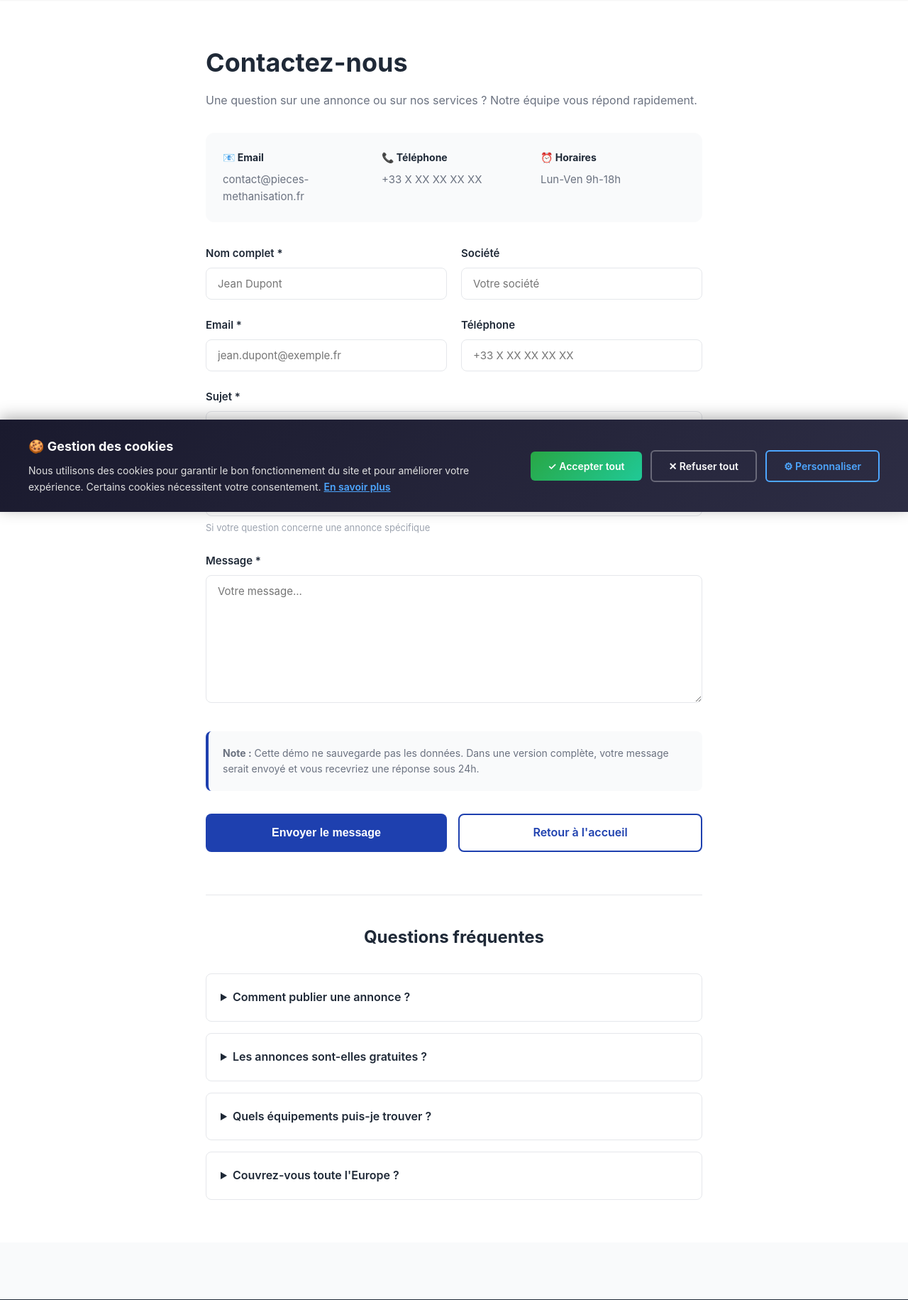
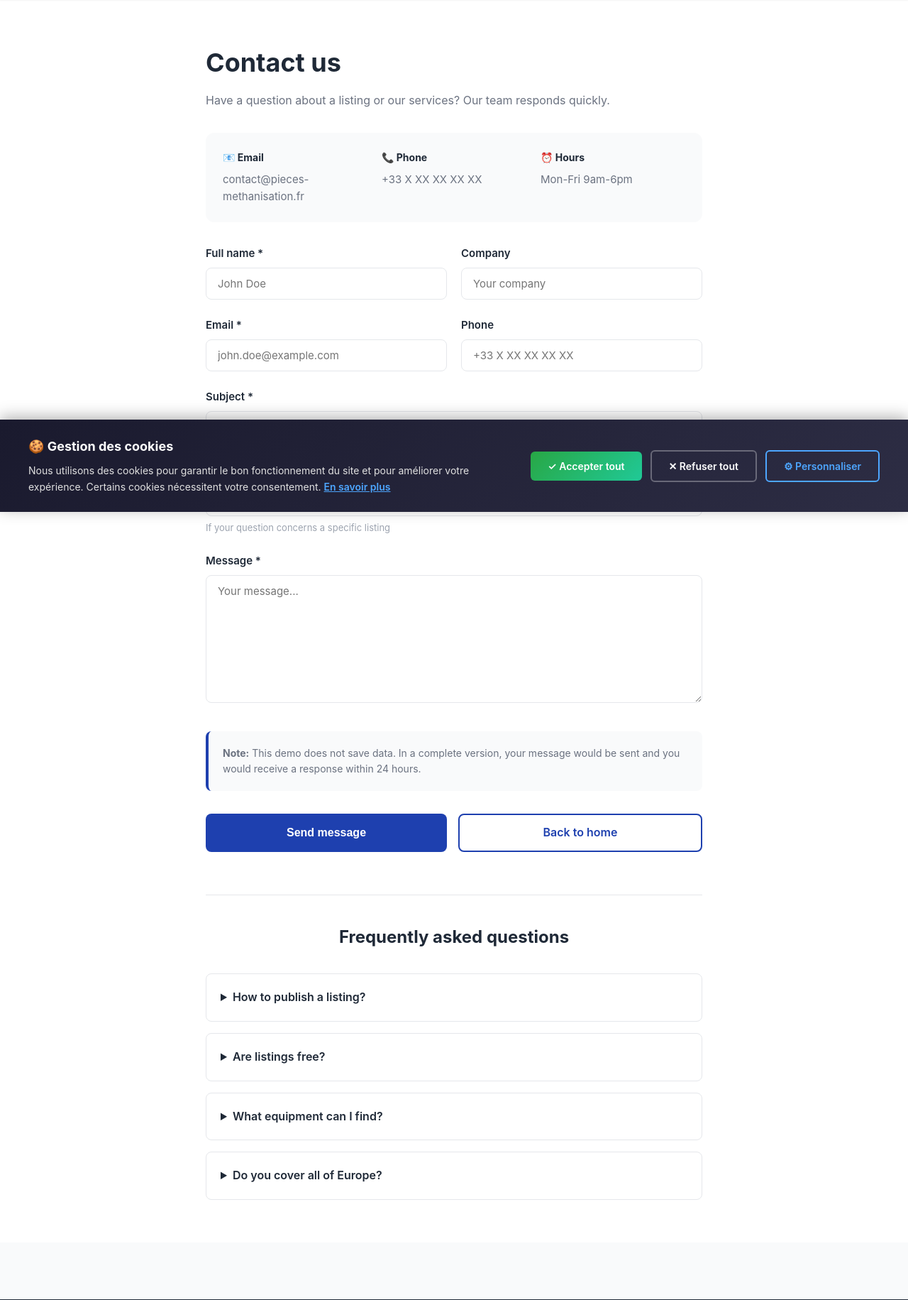
Before and after one commit to jeanlura92-alt/pieces-methanisation, a FastAPI app: page /contact in a window 1280 px wide. Shown: the part 79-1910 px from the top of the page at 71% size. Run offline with FastAPI, Linux system fonts and the light colour scheme.

Commit message:
Add i18n translations to remaining templates (wizard_step5, payment pages, contact, signaler, admin_reports)
Co-authored-by: jeanlura92-alt <235302261+jeanlura92-alt@users.noreply.github.com>

```diff
--- a/app/templates/contact.html
+++ b/app/templates/contact.html
@@ -3,22 +3,22 @@
 {% block content %}
 <section class="form-page">
   <div class="form-container">
-    <h1>Contactez-nous</h1>
-    <p class="subtitle">Une question sur une annonce ou sur nos services ? Notre équipe vous répond rapidement.</p>
+    <h1>{{ _("Contact us") }}</h1>
+    <p class="subtitle">{{ _("Have a question about a listing or our services? Our team responds quickly.") }}</p>
 
     <div style="background: var(--bg-light); padding: 24px; border-radius: var(--radius-lg); margin-bottom: 32px;">
       <div style="display: grid; grid-template-columns: repeat(auto-fit, minmax(200px, 1fr)); gap: 20px;">
         <div>
-          <h4 style="font-size: 14px; font-weight: 700; color: var(--text-dark); margin-bottom: 8px;">📧 Email</h4>
+          <h4 style="font-size: 14px; font-weight: 700; color: var(--text-dark); margin-bottom: 8px;">📧 {{ _("Email") }}</h4>
           <p style="font-size: 15px; color: var(--text-gray);">contact@pieces-methanisation.fr</p>
         </div>
         <div>
-          <h4 style="font-size: 14px; font-weight: 700; color: var(--text-dark); margin-bottom: 8px;">📞 Téléphone</h4>
+          <h4 style="font-size: 14px; font-weight: 700; color: var(--text-dark); margin-bottom: 8px;">📞 {{ _("Phone") }}</h4>
           <p style="font-size: 15px; color: var(--text-gray);">+33 X XX XX XX XX</p>
         </div>
         <div>
-          <h4 style="font-size: 14px; font-weight: 700; color: var(--text-dark); margin-bottom: 8px;">⏰ Horaires</h4>
-          <p style="font-size: 15px; color: var(--text-gray);">Lun-Ven 9h-18h</p>
+          <h4 style="font-size: 14px; font-weight: 700; color: var(--text-dark); margin-bottom: 8px;">⏰ {{ _("Hours") }}</h4>
+          <p style="font-size: 15px; color: var(--text-gray);">{{ _("Mon-Fri 9am-6pm") }}</p>
         </div>
       </div>
     </div>
@@ -26,59 +26,59 @@
     <form method="post" action="/contact">
       <div class="form-grid">
         <div class="form-group">
-          <label for="name">Nom complet *</label>
-          <input type="text" id="name" name="name" required placeholder="Jean Dupont" />
+          <label for="name">{{ _("Full name") }} *</label>
+          <input type="text" id="name" name="name" required placeholder="{{ _('John Doe') }}" />
         </div>
 
         <div class="form-group">
-          <label for="company">Société</label>
-          <input type="text" id="company" name="company" placeholder="Votre société" />
+          <label for="company">{{ _("Company") }}</label>
+          <input type="text" id="company" name="company" placeholder="{{ _('Your company') }}" />
         </div>
       </div>
 
       <div class="form-grid">
         <div class="form-group">
-          <label for="email">Email *</label>
-          <input type="email" id="email" name="email" required placeholder="jean.dupont@exemple.fr" />
+          <label for="email">{{ _("Email") }} *</label>
+          <input type="email" id="email" name="email" required placeholder="{{ _('john.doe@example.com') }}" />
         </div>
 
         <div class="form-group">
-          <label for="phone">Téléphone</label>
-          <input type="tel" id="phone" name="phone" placeholder="+33 X XX XX XX XX" />
+          <label for="phone">{{ _("Phone") }}</label>
+          <input type="tel" id="phone" name="phone" placeholder="{{ _('+33 X XX XX XX XX') }}" />
         </div>
       </div>
 
       <div class="form-group">
-        <label for="subject">Sujet *</label>
+        <label for="subject">{{ _("Subject") }} *</label>
         <select id="subject" name="subject" required>
-          <option value="">Sélectionnez un sujet...</option>
-          <option value="question-annonce">Question sur une annonce</option>
-          <option value="deposer-annonce">Déposer une annonce</option>
-          <option value="info-generale">Information générale</option>
-          <option value="partenariat">Partenariat</option>
-          <option value="support">Support technique</option>
-          <option value="rgpd">Demande RGPD (accès, suppression, rectification)</option>
-          <option value="autre">Autre</option>
+          <option value="">{{ _("Select a subject...") }}</option>
+          <option value="question-annonce">{{ _("Question about a listing") }}</option>
+          <option value="deposer-annonce">{{ _("Post a listing") }}</option>
+          <option value="info-generale">{{ _("General information") }}</option>
+          <option value="partenariat">{{ _("Partnership") }}</option>
+          <option value="support">{{ _("Technical support") }}</option>
+          <option value="rgpd">{{ _("GDPR request (access, deletion, rectification)") }}</option>
+          <option value="autre">{{ _("Other") }}</option>
         </select>
       </div>
 
       <div id="rgpd-notice" style="display: none; margin-top: 16px; padding: 20px; background: #eff6ff; border-radius: var(--radius); border-left: 4px solid var(--primary-color);">
         <h4 style="font-size: 16px; font-weight: 700; margin-bottom: 12px; color: var(--primary-color);">
-          ℹ️ Demande RGPD
+          ℹ️ {{ _("GDPR request") }}
         </h4>
         <p style="font-size: 14px; color: var(--text-gray); line-height: 1.6; margin-bottom: 12px;">
-          Conformément au Règlement Général sur la Protection des Données (RGPD), vous disposez des droits suivants :
+          {{ _("In accordance with the General Data Protection Regulation (GDPR), you have the following rights:") }}
         </p>
         <ul style="margin-left: 24px; font-size: 14px; color: var(--text-gray); line-height: 1.8;">
-          <li><strong>Droit d'accès</strong> : Obtenir une copie de vos données personnelles</li>
-          <li><strong>Droit de rectification</strong> : Corriger des données inexactes</li>
-          <li><strong>Droit à l'effacement</strong> : Supprimer vos données ("droit à l'oubli")</li>
-          <li><strong>Droit d'opposition</strong> : S'opposer au traitement de vos données</li>
-          <li><strong>Droit à la portabilité</strong> : Recevoir vos données dans un format structuré</li>
+          <li><strong>{{ _("Right of access") }}</strong> : {{ _("Obtain a copy of your personal data") }}</li>
+          <li><strong>{{ _("Right to rectification") }}</strong> : {{ _("Correct inaccurate data") }}</li>
+          <li><strong>{{ _("Right to erasure") }}</strong> : {{ _('Delete your data ("right to be forgotten")') }}</li>
+          <li><strong>{{ _("Right to object") }}</strong> : {{ _("Object to the processing of your data") }}</li>
+          <li><strong>{{ _("Right to data portability") }}</strong> : {{ _("Receive your data in a structured format") }}</li>
         </ul>
         <p style="font-size: 14px; color: var(--text-gray); line-height: 1.6; margin-top: 12px; margin-bottom: 0;">
-          Pour exercer ces droits, précisez votre demande dans le message ci-dessous. Nous vous répondrons sous 30 jours.
-          <br>Vous pouvez aussi nous contacter directement à : <strong>privacy@pieces-methanisation.fr</strong>
+          {{ _("To exercise these rights, specify your request in the message below. We will respond within 30 days.") }}
+          <br>{{ _("You can also contact us directly at:") }} <strong>privacy@pieces-methanisation.fr</strong>
         </p>
       </div>
 
@@ -94,57 +94,57 @@
       </script>
 
       <div class="form-group">
-        <label for="reference">Référence d'annonce (si applicable)</label>
+        <label for="reference">{{ _("Listing reference (if applicable)") }}</label>
         <input type="text" id="reference" name="reference" placeholder="#123" />
-        <small>Si votre question concerne une annonce spécifique</small>
+        <small>{{ _("If your question concerns a specific listing") }}</small>
       </div>
 
       <div class="form-group">
-        <label for="message">Message *</label>
-        <textarea id="message" name="message" required placeholder="Votre message..." style="min-height: 180px;"></textarea>
+        <label for="message">{{ _("Message") }} *</label>
+        <textarea id="message" name="message" required placeholder="{{ _('Your message...') }}" style="min-height: 180px;"></textarea>
       </div>
 
       <div style="margin-top: 32px; padding: 20px; background: var(--bg-light); border-radius: var(--radius); border-left: 4px solid var(--primary-color);">
         <p style="font-size: 14px; color: var(--text-gray); line-height: 1.6;">
-          <strong>Note :</strong> Cette démo ne sauvegarde pas les données. Dans une version complète, votre message serait envoyé et vous recevriez une réponse sous 24h.
+          <strong>{{ _("Note:") }}</strong> {{ _("This demo does not save data. In a complete version, your message would be sent and you would receive a response within 24 hours.") }}
         </p>
       </div>
 
       <div style="margin-top: 32px; display: flex; gap: 16px;">
-        <button type="submit" class="btn-primary" style="flex: 1;">Envoyer le message</button>
-        <a href="/" class="btn-secondary" style="flex: 1; text-align: center;">Retour à l'accueil</a>
+        <button type="submit" class="btn-primary" style="flex: 1;">{{ _("Send message") }}</button>
+        <a href="/" class="btn-secondary" style="flex: 1; text-align: center;">{{ _("Back to home") }}</a>
       </div>
     </form>
 
     <div style="margin-top: 60px; padding-top: 40px; border-top: 1px solid var(--border-color);">
-      <h2 style="font-size: 24px; font-weight: 700; margin-bottom: 16px; text-align: center;">Questions fréquentes</h2>
+      <h2 style="font-size: 24px; font-weight: 700; margin-bottom: 16px; text-align: center;">{{ _("Frequently asked questions") }}</h2>
 
       <div style="margin-top: 32px;">
         <details style="margin-bottom: 16px; padding: 20px; background: var(--bg-white); border-radius: var(--radius); border: 1px solid var(--border-color);">
-          <summary style="font-weight: 600; color: var(--text-dark); cursor: pointer;">Comment publier une annonce ?</summary>
+          <summary style="font-weight: 600; color: var(--text-dark); cursor: pointer;">{{ _("How to publish a listing?") }}</summary>
           <p style="margin-top: 12px; color: var(--text-gray); line-height: 1.6;">
-            Rendez-vous sur la page "Déposer une annonce", remplissez le formulaire avec les détails de votre équipement. Votre annonce sera validée et publiée sous 24h.
+            {{ _("Go to the \"Post a listing\" page, fill in the form with your equipment details. Your listing will be validated and published within 24 hours.") }}
           </p>
         </details>
 
         <details style="margin-bottom: 16px; padding: 20px; background: var(--bg-white); border-radius: var(--radius); border: 1px solid var(--border-color);">
-          <summary style="font-weight: 600; color: var(--text-dark); cursor: pointer;">Les annonces sont-elles gratuites ?</summary>
+          <summary style="font-weight: 600; color: var(--text-dark); cursor: pointer;">{{ _("Are listings free?") }}</summary>
           <p style="margin-top: 12px; color: var(--text-gray); line-height: 1.6;">
-            Oui, la publication et la consultation des annonces sont entièrement gratuites pour favoriser les échanges entre professionnels.
+            {{ _("Yes, publishing and browsing listings are completely free to encourage exchanges between professionals.") }}
           </p>
         </details>
 
         <details style="margin-bottom: 16px; padding: 20px; background: var(--bg-white); border-radius: var(--radius); border: 1px solid var(--border-color);">
-          <summary style="font-weight: 600; color: var(--text-dark); cursor: pointer;">Quels équipements puis-je trouver ?</summary>
+          <summary style="font-weight: 600; color: var(--text-dark); cursor: pointer;">{{ _("What equipment can I find?") }}</summary>
           <p style="margin-top: 12px; color: var(--text-gray); line-height: 1.6;">
-            Tous types d'équipements pour méthanisation et biogaz : agitation, pompage, épuration, cogénération, automatisme, instrumentation, etc.
+            {{ _("All types of equipment for methanization and biogas: agitation, pumping, purification, cogeneration, automation, instrumentation, etc.") }}
           </p>
         </details>
 
         <details style="padding: 20px; background: var(--bg-white); border-radius: var(--radius); border: 1px solid var(--border-color);">
-          <summary style="font-weight: 600; color: var(--text-dark); cursor: pointer;">Couvrez-vous toute l'Europe ?</summary>
+          <summary style="font-weight: 600; color: var(--text-dark); cursor: pointer;">{{ _("Do you cover all of Europe?") }}</summary>
           <p style="margin-top: 12px; color: var(--text-gray); line-height: 1.6;">
-            Oui, notre plateforme couvre la France et l'ensemble de l'Europe (Belgique, Allemagne, etc.). Les vendeurs et acheteurs peuvent être situés partout en Europe.
+            {{ _("Yes, our platform covers France and all of Europe (Belgium, Germany, etc.). Sellers and buyers can be located anywhere in Europe.") }}
           </p>
         </details>
       </div>
```
Also changed, not shown: app/templates/admin_reports.html (+27 -28 lines), app/templates/payment_cancel.html (+8 -8 lines), app/templates/payment_success.html (+9 -9 lines), app/templates/signaler.html (+44 -44 lines), app/templates/signaler_success.html (+21 -21 lines), app/templates/wizard_step5.html (+26 -31 lines).
